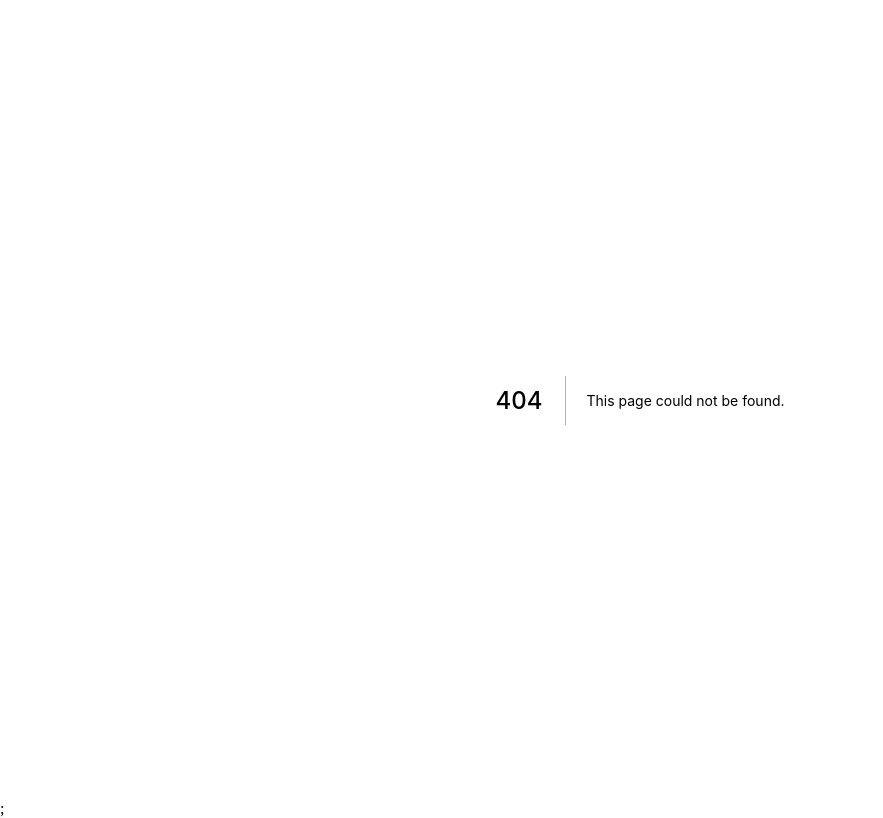
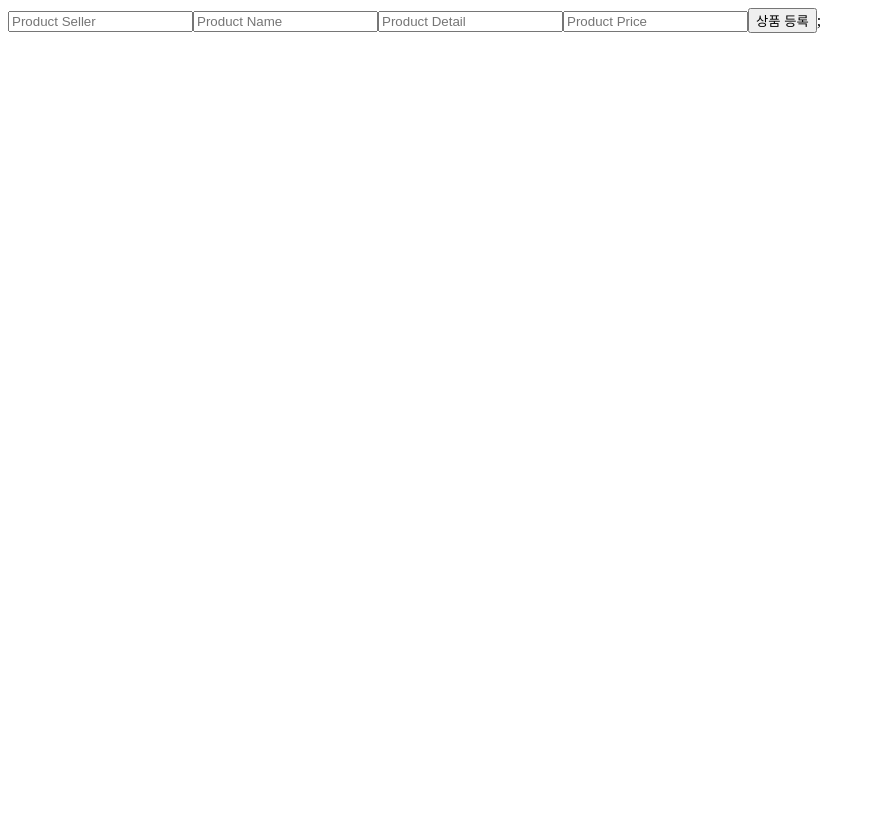
Before and after one commit to jjunohj/CC_Quiz, a Next.js app: page /06/boards in a window 1280 px wide. Before the commit this address had no page. Shown: the whole page, without its empty margins (0-883 px from the left). Built offline with nearby package versions, Linux system fonts and the light colour scheme.

Commit message:
section 07-1 Quiz: 폴더 구조 체계화

```diff
--- /dev/null
+++ b/pages/06/boards/[productId]/index.js
@@ -0,0 +1,5 @@
+import ProductDetail from "../../../../src/components/units/product/detail/ProductDetail.container";
+
+export default function ProductDetailPage() {
+  return <ProductDetail />;
+}
--- /dev/null
+++ b/pages/06/boards/index.js
@@ -0,0 +1,5 @@
+import ProductRegister from "../../../src/components/units/product/register/ProductRegister.container";
+
+export default function ProductRegisterPage() {
+  return <ProductRegister />;
+}
```
